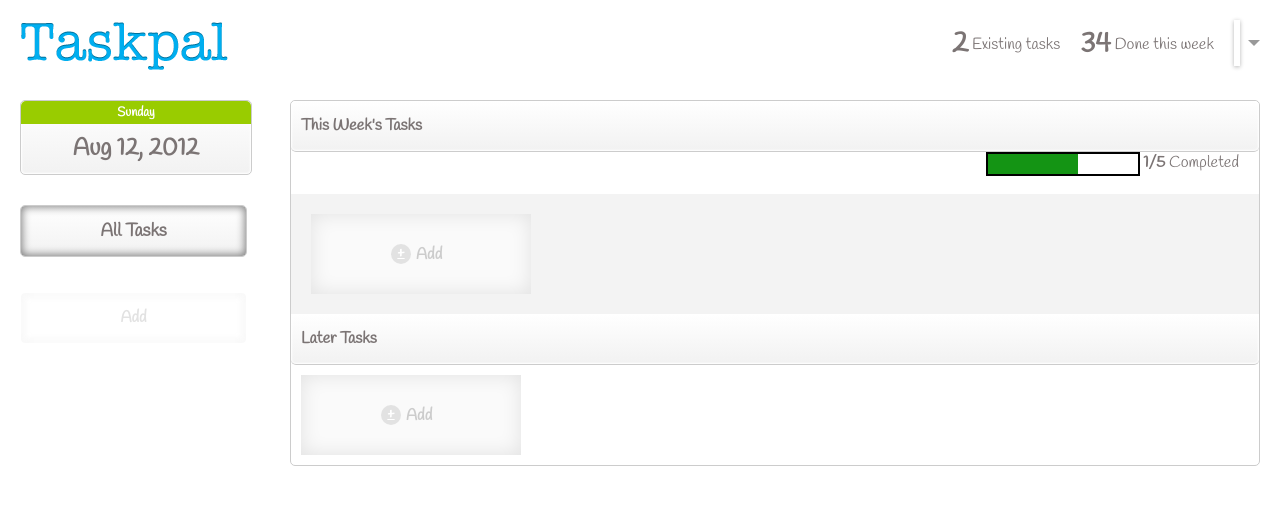
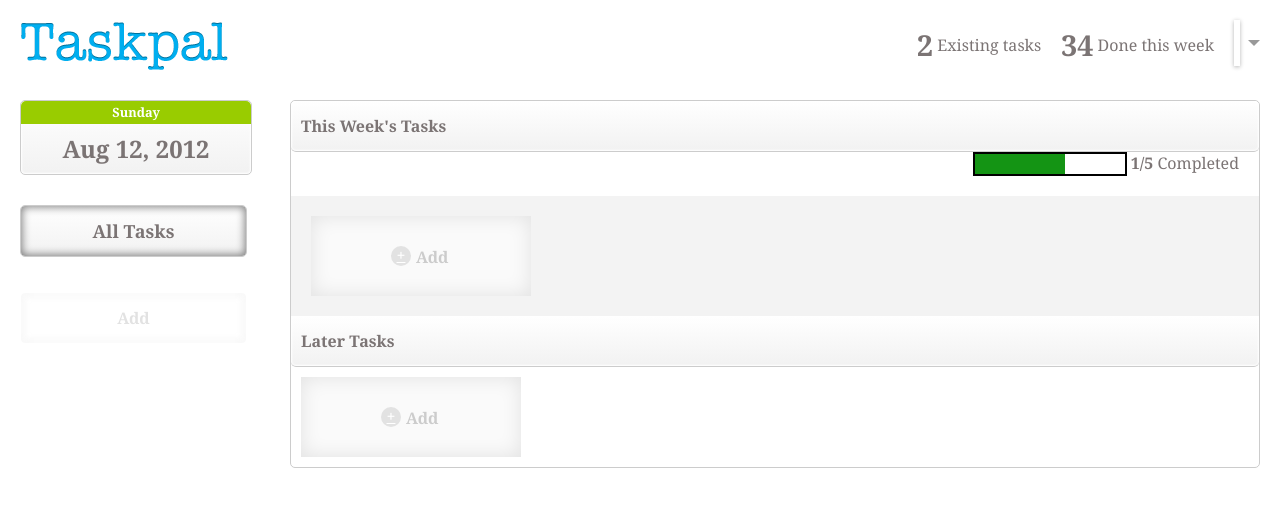
Before and after one commit to hrawat/t_b, a PHP site: page /index_main.html in a window 1280 px wide. Shown: the top 507 px of the page. Run offline with PHP 8.4, Linux system fonts and the light colour scheme.

Commit message:
removed handwritten fonts

```diff
--- a/src/client/html/index_main.html
+++ b/src/client/html/index_main.html
@@ -9,7 +9,7 @@
     <link href="style/main_style.css" type="text/css" rel="stylesheet" />
     <link href="style/tooltip.css" type="text/css" rel="stylesheet" />
 
-    <link href='http://fonts.googleapis.com/css?family=Handlee' rel='stylesheet' type='text/css'>
+    <!-- link href='http://fonts.googleapis.com/css?family=Handlee' rel='stylesheet' type='text/css'-->
 
 
     <script src="lib/jquery-1.7.2.js"></script>
--- a/src/client/html/style/main_style.css
+++ b/src/client/html/style/main_style.css
@@ -4,7 +4,7 @@
 body {
     color:#7B7474;
     margin:10px;
-    font-family: Handlee, Georgia, "Times New Roman", Times, serif;
+    font-family:  Georgia, "Times New Roman", Times, serif;
 }
 div {
     display:block;
```
